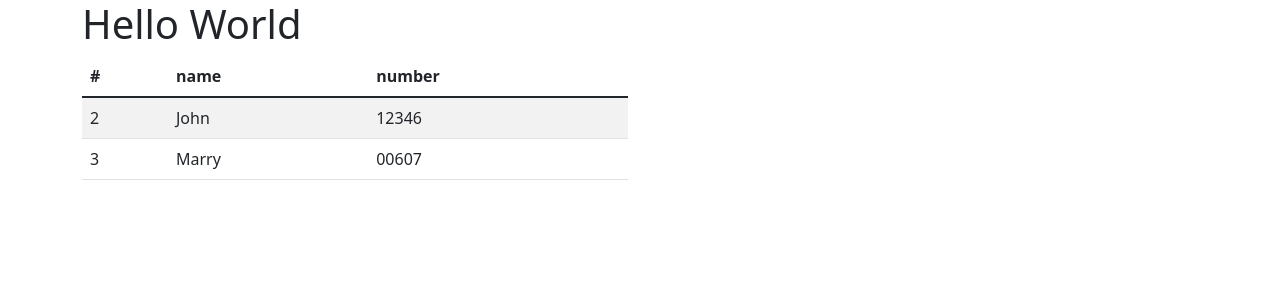
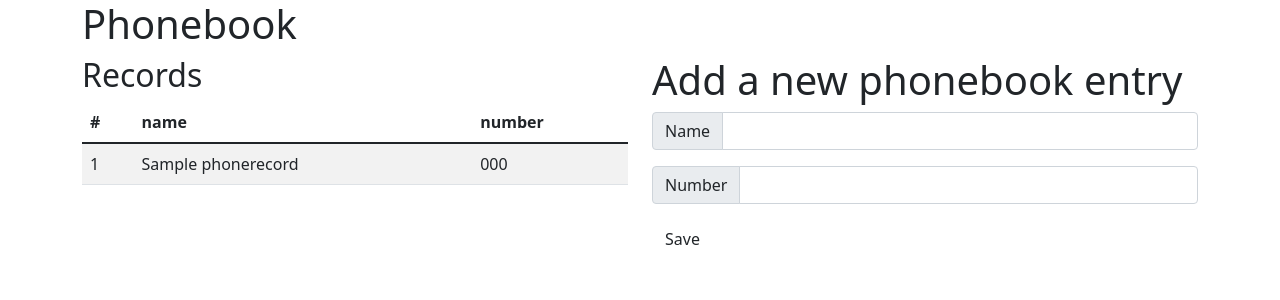
Before and after one commit to sir-ragna/django-phonebook, a Django app: page / in a window 1280 px wide. Shown: the top 300 px of the page. Run offline with Django 3.2, Linux system fonts and the light colour scheme; tables that the repository leaves empty hold one stand-in row (values such as "Sample post").

Commit message:
Added new record form

```diff
--- a/tutorial1/phonebook/templates/frontpage.html.j2
+++ b/tutorial1/phonebook/templates/frontpage.html.j2
@@ -4,12 +4,13 @@
 
 <div class="row">
     <div class="col">
-        <h1>Hello World</h1>
+        <h1>Phonebook</h1>
     </div>
 </div>
 
 <div class="row">
     <div class="col-6">
+        <h2>Records</h2>
         <table class="table table-striped">
             <thead>
                 <tr>
@@ -29,6 +30,9 @@
             </tbody>
         </table>
     </div>
+    <div class="col-6">
+        {% include "new_record.html" %}
+    </div>
 </div>
 
 {% endblock content %}
--- /dev/null
+++ b/tutorial1/phonebook/templates/new_record.html
@@ -0,0 +1,17 @@
+<div class="row">
+    <div class="col">
+        <h1>Add a new phonebook entry</h1>
+        <form class="form">
+            <div class="input-group mb-3">
+                <span class="input-group-text" id="inputGroup-sizing-default">Name</span>
+                <input type="text" class="form-control" aria-label="Sizing example input" aria-describedby="inputGroup-sizing-default">
+            </div>
+
+            <div class="input-group mb-3">
+                <span class="input-group-text" id="inputGroup-sizing-default">Number</span>
+                <input type="text" class="form-control" aria-label="Sizing example input" aria-describedby="inputGroup-sizing-default">
+            </div>
+            <button type="submit" class="btn button">Save</button>
+        </form>
+    </div>
+</div>
--- a/tutorial1/phonebook/urls.py
+++ b/tutorial1/phonebook/urls.py
@@ -4,4 +4,5 @@ from . import views
 
 urlpatterns = [
     path("", views.index, name="index"),
+    path("new", views.new_phone_record, name="new")
 ]
--- a/tutorial1/phonebook/views.py
+++ b/tutorial1/phonebook/views.py
@@ -1,23 +1,29 @@
-from django.http import HttpResponse
+from django.http import HttpResponse, HttpResponseRedirect
+from django.urls import reverse
 from django.shortcuts import render
 
 from phonebook.models import PhoneRecord
 
+def new_phone_record(request):
+    # TODO Save phone record
+
+    # redirect to the main page
+    return HttpResponseRedirect(reverse(index))
+
 def index(request):
 
-    PhoneRecord.objects.all().delete() # remove all objects
+    # PhoneRecord.objects.all().delete() # remove all objects
 
-    # Create new user John
-    new_phone_record = PhoneRecord(name="John", number="12346")
-    new_phone_record.save()
+    # # Create new user John
+    # new_phone_record = PhoneRecord(name="John", number="12346")
+    # new_phone_record.save()
 
-    # Create new user Mary
-    new_phone_record = PhoneRecord(name="Marry", number="00607")
-    new_phone_record.save()
+    # # Create new user Mary
+    # new_phone_record = PhoneRecord(name="Marry", number="00607")
+    # new_phone_record.save()
 
     all_records = PhoneRecord.objects.all()
 
-    #return HttpResponse("<h1>Hello world</h1>")
     return render(request, "frontpage.html.j2",
         { "phone_records" : all_records }
     )
```
Also changed, not shown: readme.md.
